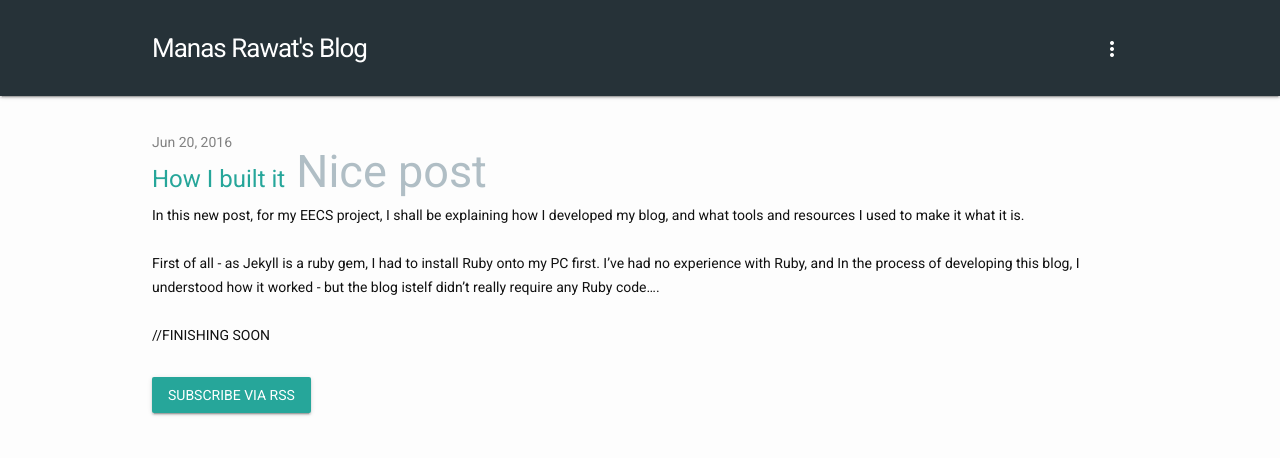
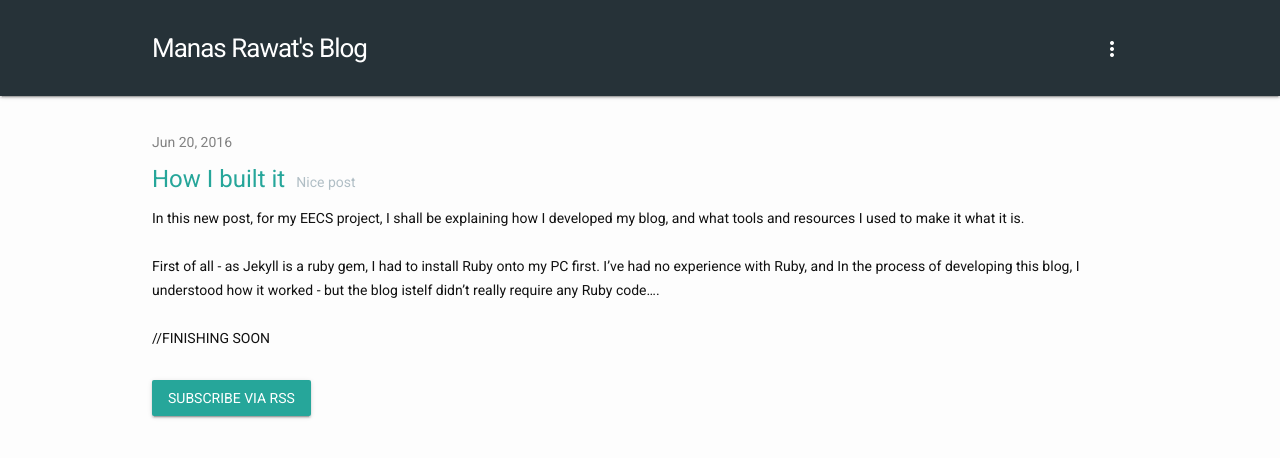
Before and after one commit to manasrawat/manasrawat.github.io, a Jekyll site: the page built from _posts/2016-06-20-how-i-built-it.markdown, in a window 1280 px wide. Shown: the top 458 px of the page. Built offline with Jekyll 4.4.1, drawn with Linux system fonts in a browser that asks for light colours; nearby versions of some CDN libraries.

Commit message:
Post description

```diff
--- a/css/styles.css
+++ b/css/styles.css
@@ -8,7 +8,7 @@ h1 { font-family: 'Roboto', sans-serif; color: #26a69a}
 .site-title, .site-title:visited, .site-title:hover { color: #ffffff; text-decoration: none; }
 .post-title {font-size: 24px;}
 .post-link, .post-link:hover { text-decoration: none; display: inline-block; }
-.post-description { color: #B0BEC5 }
+.post-description { color: #B0BEC5; font-size: 14px; }
 .page-content { padding:  45px 0 0 0; }
 .post-content h2 {font-size: 45px}
 a, a:hover, a:visited { color: #26a69a; text-decoration:none }
```
